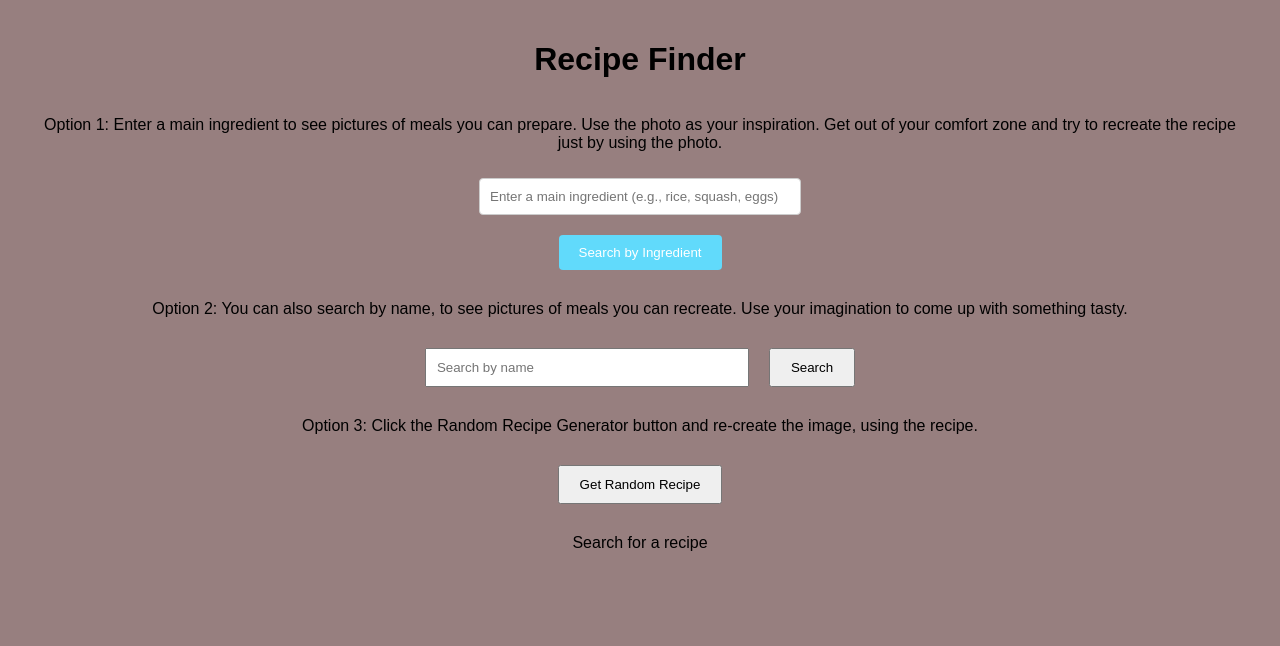
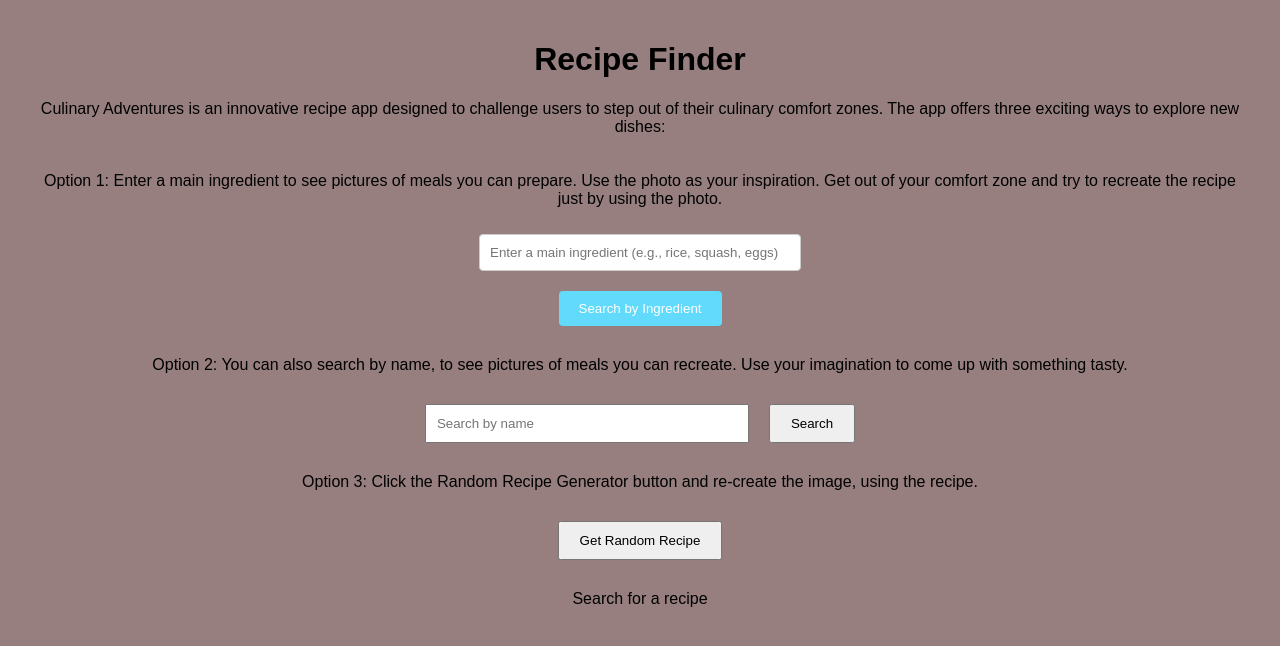
Before and after one commit to tahesha/QuickBites, a React (Create React App) app: page / in a window 1280 px wide. Shown: the top 646 px of the page. Built offline with nearby package versions, Linux system fonts and the light colour scheme.

Commit message:
Added more details for concept

```diff
--- a/src/App.js
+++ b/src/App.js
@@ -20,6 +20,7 @@ function App() {
   return (
     <div className="App">
       <h1>Recipe Finder</h1>
+      <p>Culinary Adventures is an innovative recipe app designed to challenge users to step out of their culinary comfort zones. The app offers three exciting ways to explore new dishes:</p>
       <div className="search-container">
         <p>Option 1: Enter a main ingredient to see pictures of meals you can prepare. Use the photo as your inspiration. Get out of your comfort zone and try to recreate the recipe just by using the photo.</p>
         <input
```
